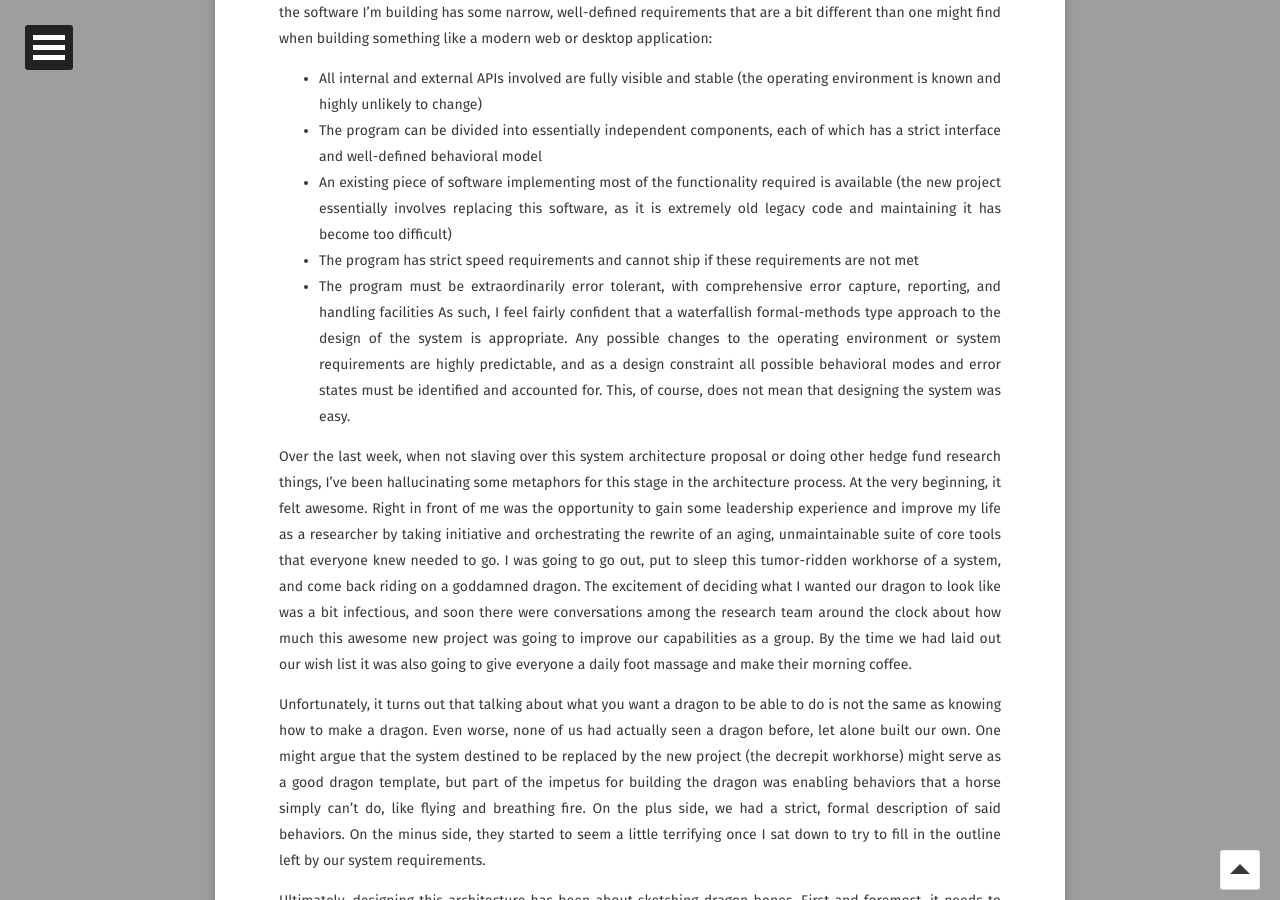
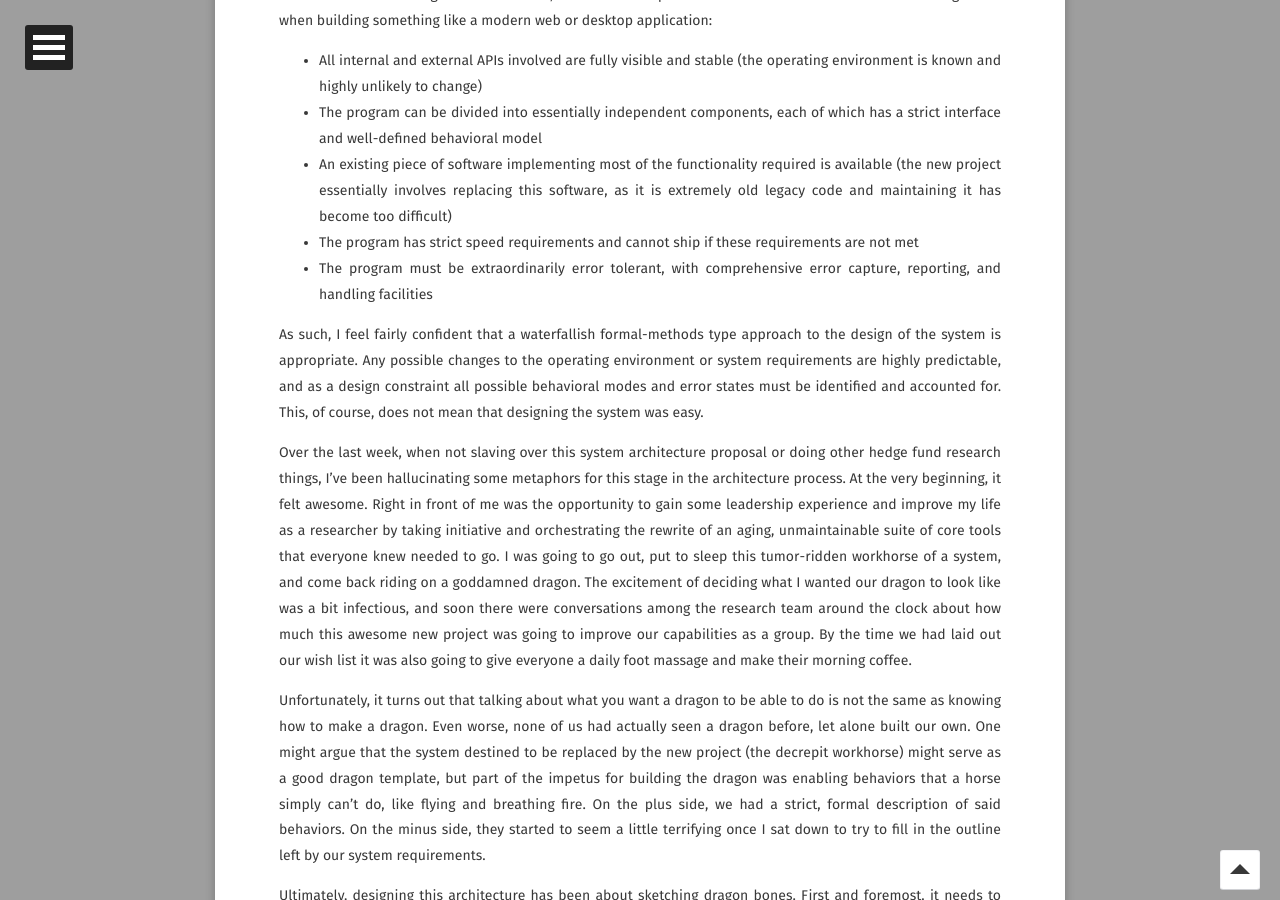
Before and after one commit to 4dimensionalcube/4dimensionalcube.github.io, a Jekyll site: the page built from _posts/2019-07-18-dragon-bones.md, in a window 1280 px wide and 900 px high, scrolled down 961 px. Built offline with Jekyll 4.4.1, drawn with Linux system fonts in a browser that asks for light colours; some web fonts are replaced; comment, search, counter and statistics services are not loaded.

```diff
--- a/_posts/2019-07-18-dragon-bones.md
+++ b/_posts/2019-07-18-dragon-bones.md
@@ -10,7 +10,7 @@ tag:
 comments: true
 ---
 
-## Alternatively: "what it feels like to be a first-time systems architect with no guidance and looming deadlines"
+### *Alternatively: "what it feels like to be a first-time systems architect with no guidance and looming deadlines"*
 
 I ought to start with a disclaimer: I am *not* a systems architect. I have no background in systems architecture. I have questionable background in proper software engineering, if we’re being completely honest here. I am fundamentally a researcher who happens to have found himself, entirely due to his own actions, in the temporary role of a systems architect. Not only that, but the software that I have volunteered to re-design from the ground up is a piece of infrastructure that is critical to multiple functions of the hedge fund that I work for, and which at runtime involves processing of huge volumes of data and asynchronous execution of complex tasks. Some might call me a fool, or a masochist. I fear they are correct on both counts.
 
@@ -22,6 +22,7 @@ At the time of writing I’ve just about completed a critical step towards the r
 - An existing piece of software implementing most of the functionality required is available (the new project essentially involves replacing this software, as it is extremely old legacy code and maintaining it has become too difficult)
 - The program has strict speed requirements and cannot ship if these requirements are not met
 - The program must be extraordinarily error tolerant, with comprehensive error capture, reporting, and handling facilities
+
 As such, I feel fairly confident that a waterfallish formal-methods type approach to the design of the system is appropriate. Any possible changes to the operating environment or system requirements are highly predictable, and as a design constraint all possible behavioral modes and error states must be identified and accounted for. This, of course, does not mean that designing the system was easy.
 
 Over the last week, when not slaving over this system architecture proposal or doing other hedge fund research things, I’ve been hallucinating some metaphors for this stage in the architecture process. At the very beginning, it felt awesome. Right in front of me was the opportunity to gain some leadership experience and improve my life as a researcher by taking initiative and orchestrating the rewrite of an aging, unmaintainable suite of core tools that everyone knew needed to go. I was going to go out, put to sleep this tumor-ridden workhorse of a system, and come back riding on a goddamned dragon. The excitement of deciding what I wanted our dragon to look like was a bit infectious, and soon there were conversations among the research team around the clock about how much this awesome new project was going to improve our capabilities as a group. By the time we had laid out our wish list it was also going to give everyone a daily foot massage and make their morning coffee.
```
